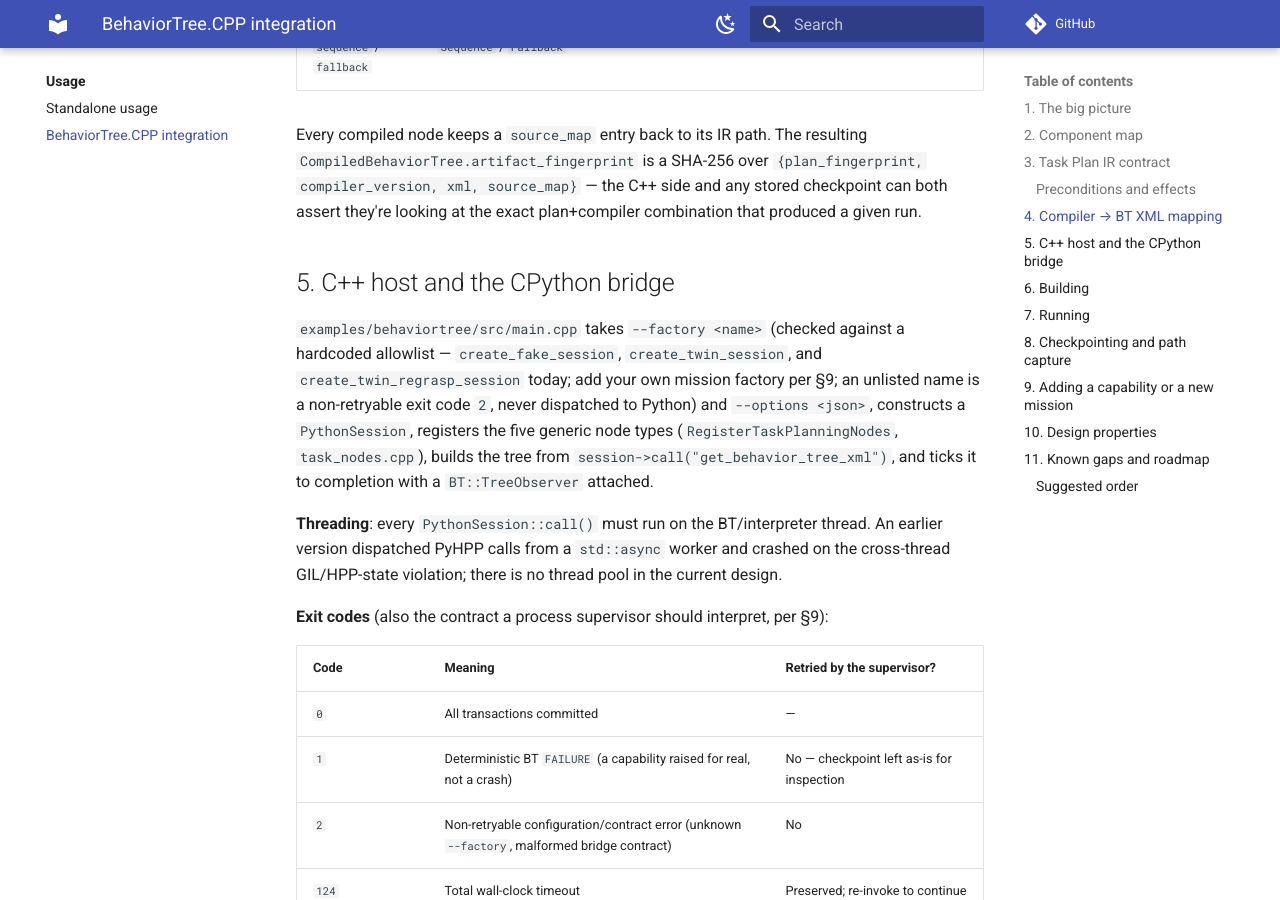
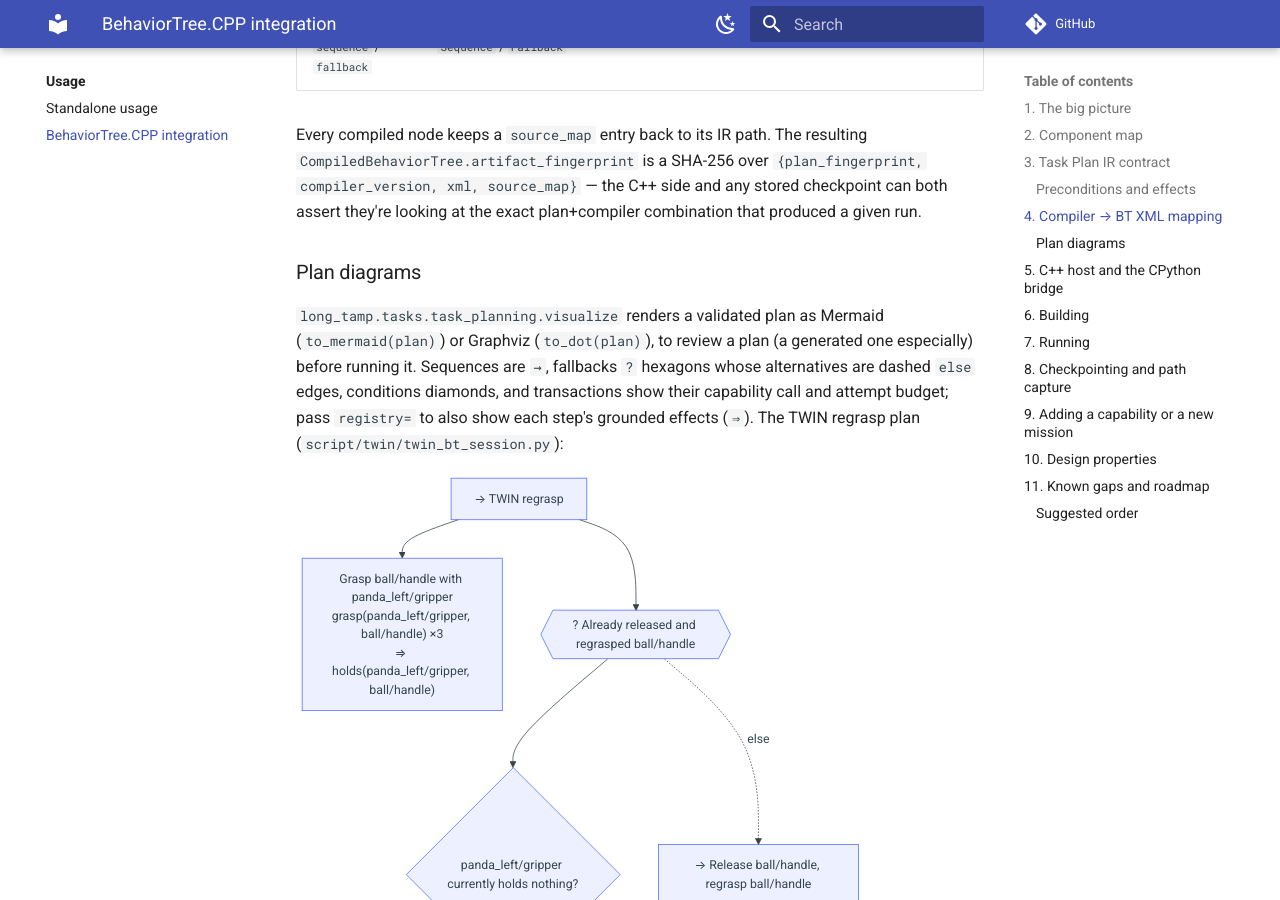
Before and after one commit to thanhndv212/long-tamp, an MkDocs documentation site: the page built from docs/usage/behaviortree-integration.md, in a window 1280 px wide and 900 px high, scrolled down 4501 px. Built offline with MkDocs 1.6.1 and Material for MkDocs 9.7.7, drawn with Linux system fonts in a browser that asks for light colours; comment, search, counter and statistics services are not loaded.

Commit message:
docs(usage): show the TWIN regrasp plan as a diagram
Refs #7

````diff
--- a/docs/usage/behaviortree-integration.md
+++ b/docs/usage/behaviortree-integration.md
@@ -166,6 +166,32 @@ Every compiled node keeps a `source_map` entry back to its IR path. The resultin
 `CompiledBehaviorTree.artifact_fingerprint` is a SHA-256 over `{plan_fingerprint,
 compiler_version, xml, source_map}` — the C++ side and any stored checkpoint can both assert
 they're looking at the exact plan+compiler combination that produced a given run.
+
+### Plan diagrams
+
+`long_tamp.tasks.task_planning.visualize` renders a validated plan as Mermaid
+(`to_mermaid(plan)`) or Graphviz (`to_dot(plan)`), to review a plan (a generated one
+especially) before running it. Sequences are `→`, fallbacks `?` hexagons whose alternatives
+are dashed `else` edges, conditions diamonds, and transactions show their capability call
+and attempt budget; pass `registry=` to also show each step's grounded effects (`⇒`). The
+TWIN regrasp plan (`script/twin/twin_bt_session.py`):
+
+```mermaid
+flowchart TD
+    root["→ TWIN regrasp"]
+    grasp_handle1["Grasp ball/handle with panda_left/gripper<br/>grasp(panda_left/gripper, ball/handle) ×3<br/>⇒ holds(panda_left/gripper, ball/handle)"]
+    already_cycled{{"? Already released and regrasped ball/handle"}}
+    gripper_empty{"panda_left/gripper currently holds nothing?"}
+    release_then_regrasp["→ Release ball/handle, regrasp ball/handle"]
+    release_gripper["Release panda_left/gripper<br/>release(panda_left/gripper) ×3<br/>⇒ not holds(panda_left/gripper, _)"]
+    grasp_handle1_again["Regrasp ball/handle with panda_left/gripper<br/>grasp(panda_left/gripper, ball/handle) ×3<br/>⇒ holds(panda_left/gripper, ball/handle)"]
+    root --> grasp_handle1
+    root --> already_cycled
+    already_cycled --> gripper_empty
+    already_cycled -.->|else| release_then_regrasp
+    release_then_regrasp --> release_gripper
+    release_then_regrasp --> grasp_handle1_again
+```
 
 ## 5. C++ host and the CPython bridge
 
````
Also changed, not shown: CHANGELOG.md (+3 -0 lines), docs/plans/roadmap.md (+1 -1 lines).
